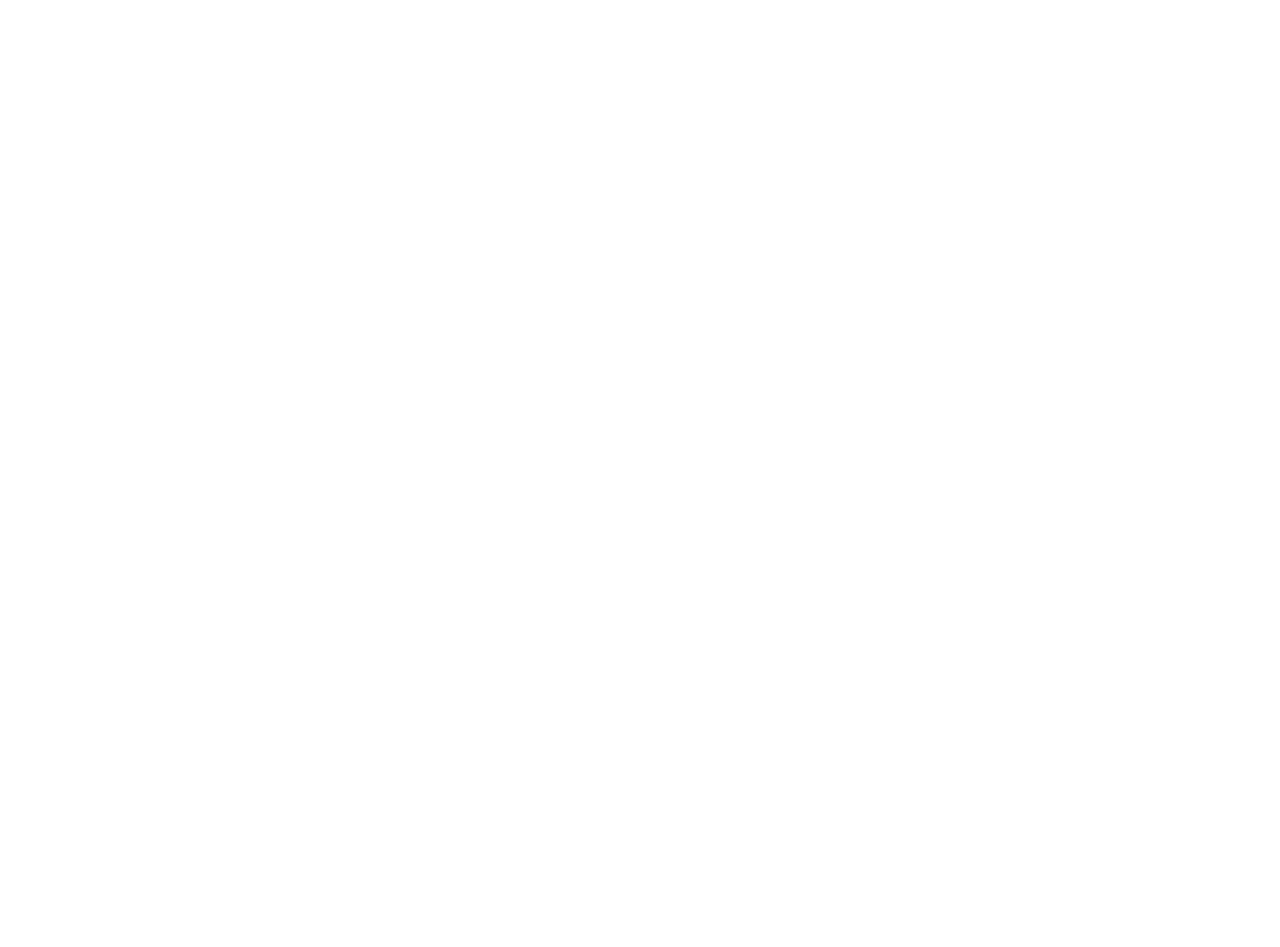
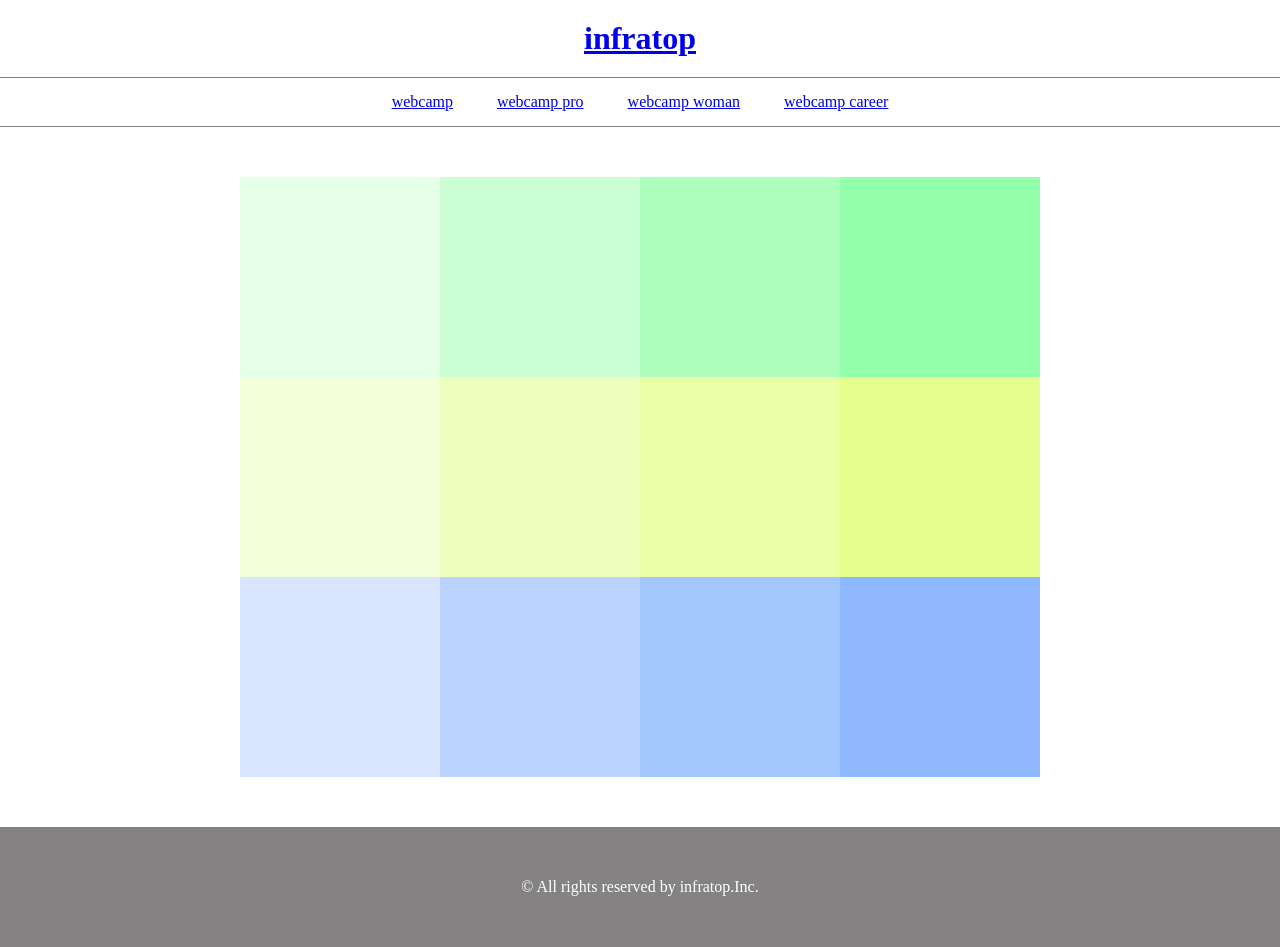
Before and after one commit to KentaEbisui/html-css-practice, a plain HTML site: page 5章/1-5演習問題.html in a window 1280 px wide. Before the commit the page ends 800 px from the top, so only its background shows below. Drawn offline with Linux system fonts and the light colour scheme.

Commit message:
[Finish]1-5

```diff
--- a/5章/1-5演習問題.css
+++ b/5章/1-5演習問題.css
@@ -3,3 +3,114 @@
   padding: 0;
   box-sizing: border-box;
 }
+
+header{
+  width: 100%;
+  padding: 20px 0;
+  text-align: center;
+}
+
+.nav-list{
+  text-align: center;
+  padding: 15px 0;
+  margin: 0 auto;
+  border-bottom: 1px solid #848282;
+  border-top: 1px solid #848282;
+}
+
+.nav-list-item{
+  list-style: none;
+  display: inline-block;
+  margin: 0 20px;
+}
+
+.main{
+  width: 800px;
+  margin: 50px auto;
+  display: flex;
+  flex-wrap: wrap;
+}
+
+.box1{
+  width: 200px;
+  height: 200px;
+  background-color: #e6ffe9;
+}
+
+.box2{
+  width: 200px;
+  height: 200px;
+  background-color: #cbffd3;
+}
+
+.box3{
+  width: 200px;
+  height: 200px;
+  background-color: #aeffbd;
+}
+
+.box4{
+  width: 200px;
+  height: 200px;
+  background-color: #93ffab;
+}
+
+.box5{
+  width: 200px;
+  height: 200px;
+  background-color: #f3ffd8;
+}
+
+.box6{
+  width: 200px;
+  height: 200px;
+  background-color: #edffbe;
+}
+
+.box7{
+  width: 200px;
+  height: 200px;
+  background-color: #e9ffa5;
+}
+
+.box8{
+  width: 200px;
+  height: 200px;
+  background-color: #e4ff8d;
+}
+
+.box9{
+  width: 200px;
+  height: 200px;
+  background-color: #d9e5ff;
+}
+
+.box10{
+  width: 200px;
+  height: 200px;
+  background-color: #bad3ff;
+}
+
+.box11{
+  width: 200px;
+  height: 200px;
+  background-color: #a4c6ff;
+}
+
+.box12{
+  width: 200px;
+  height: 200px;
+  background-color: #8eb8ff;
+}
+
+footer{
+  width: 100%;
+  height: 120px;
+  text-align: center;
+  line-height: 120px;
+  background-color: #848282;
+}
+
+.footer-text{
+  color: #fff;
+}
--- a/5章/1-5演習問題.html
+++ b/5章/1-5演習問題.html
@@ -2,10 +2,50 @@
 <html lang="ja">
 <head>
   <meta charset="UTF-8">
-  <title>infratop</title>
-  <link rel="stylesheet" href="1-5演習問題.css"
+  <title>5章演習</title>
+  <link rel="stylesheet" href="1-5演習問題.css">
 </head>
 <body>
+  <header>
+    <h1>
+      <a href="1-5演習問題.html">infratop</a>
+    </h1>
+  </header>
+  <nav>
+    <ul class="nav-list">
+      <li class="nav-list-item">
+        <a href="http://web-camp.io/">webcamp</a>
+      </li>
+      <li class="nav-list-item">
+        <a href="http://web-camp.io/pro/">webcamp pro</a>
+      </li>
+      <li class="nav-list-item">
+        <a href="http://web-camp.io/woman/">webcamp woman</a>
+      </li>
+      <li class="nav-list-item">
+        <a href="http://web-camp.io/career/">webcamp career</a>
+      </li>
+    </ul>
+  </nav>
 
+  <div class="main">
+    <div class="box1"></div>
+    <div class="box2"></div>
+    <div class="box3"></div>
+    <div class="box4"></div>
+    <div class="box5"></div>
+    <div class="box6"></div>
+    <div class="box7"></div>
+    <div class="box8"></div>
+    <div class="box9"></div>
+    <div class="box10"></div>
+    <div class="box11"></div>
+    <div class="box12"></div>
+  </div>
+
+  <footer>
+    <p class="footer-text">
+    © All rights reserved by infratop.Inc.</p>
+  </footer>
 </body>
 </html>
```
Also changed, not shown: 1 other file.
